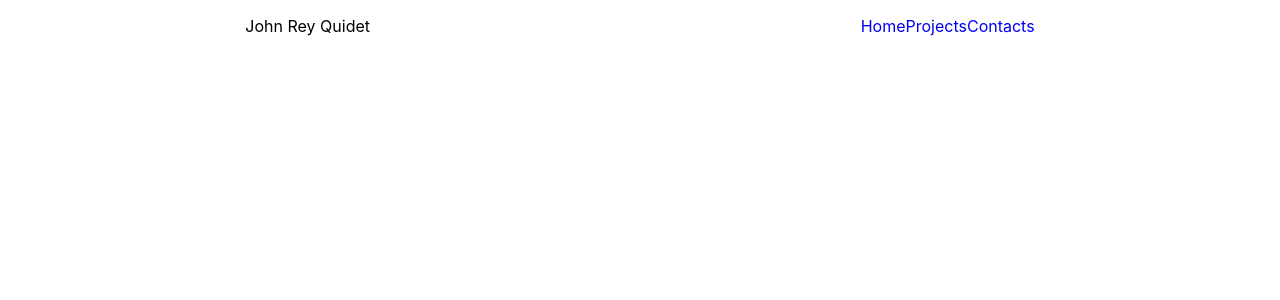
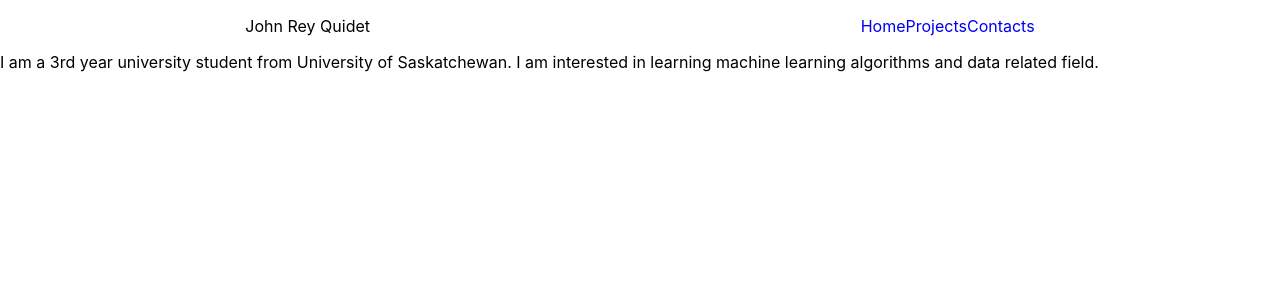
Before and after one commit to jrsswish/Portfolio, a React (Create React App) app in the folder portfolio/: page / in a window 1280 px wide. Shown: the top 300 px of the page. Built offline with nearby package versions, Linux system fonts and the light colour scheme.

Commit message:
added little bit of description

```diff
--- a/portfolio/src/pages/Home.js
+++ b/portfolio/src/pages/Home.js
@@ -2,6 +2,7 @@ import { Link } from 'react-router-dom'
 
 function Home() {
   return (
+    <div>
       <div className='logo' style={{display: "flex", justifyContent:'space-around', alignItems:'center'}}>
         <p className="name">John Rey Quidet</p>
         <div className='options' style={{display:"flex"}}>
@@ -10,6 +11,9 @@ function Home() {
           <Link className='contacts' to='/contacts' style={{textDecoration:"none"}}>Contacts</Link>
         </div>
       </div>
+      <div className="description"> I am a 3rd year university student from University of Saskatchewan. I am interested in learning machine learning algorithms and data related field.</div>
+    </div>
+
   );
 }
 
```
Also changed, not shown: portfolio/src/pages/Projects.js (line endings or trailing spaces). Lines whose indentation alone changed are shown as unchanged.
